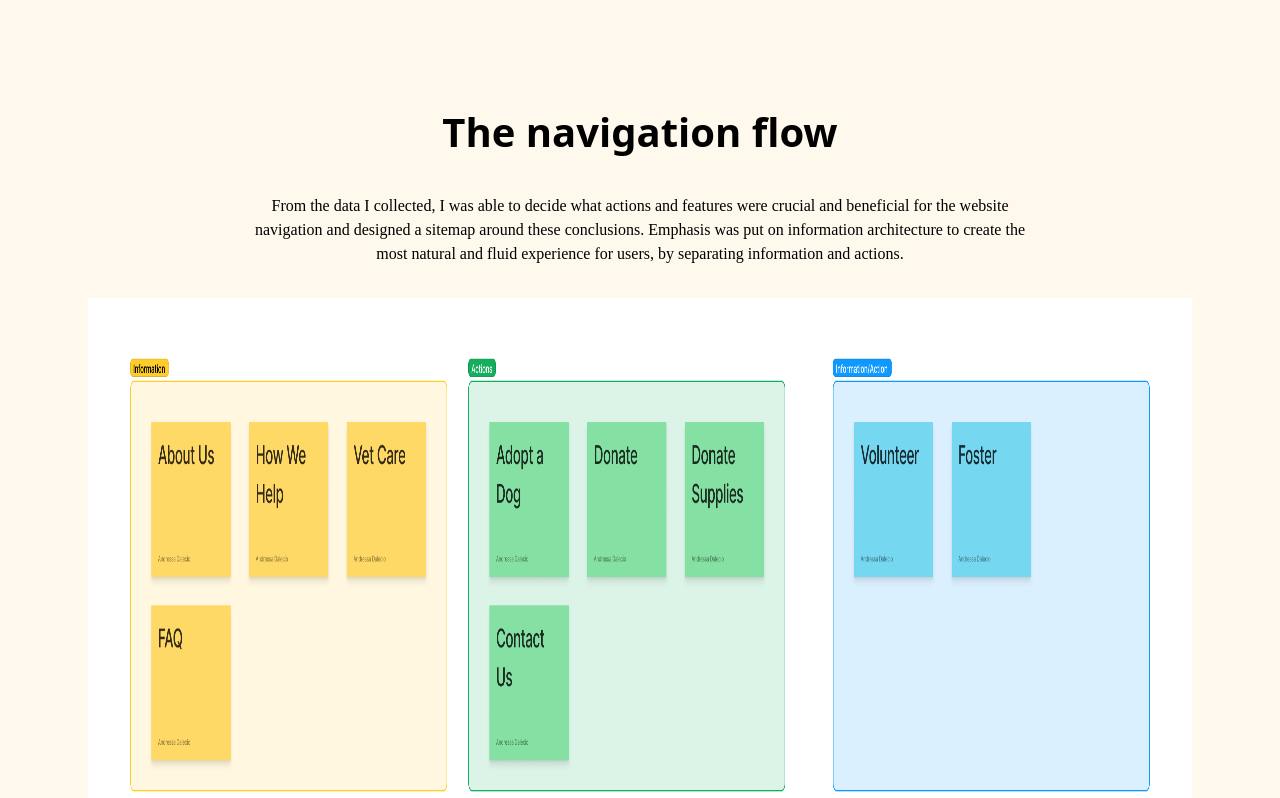
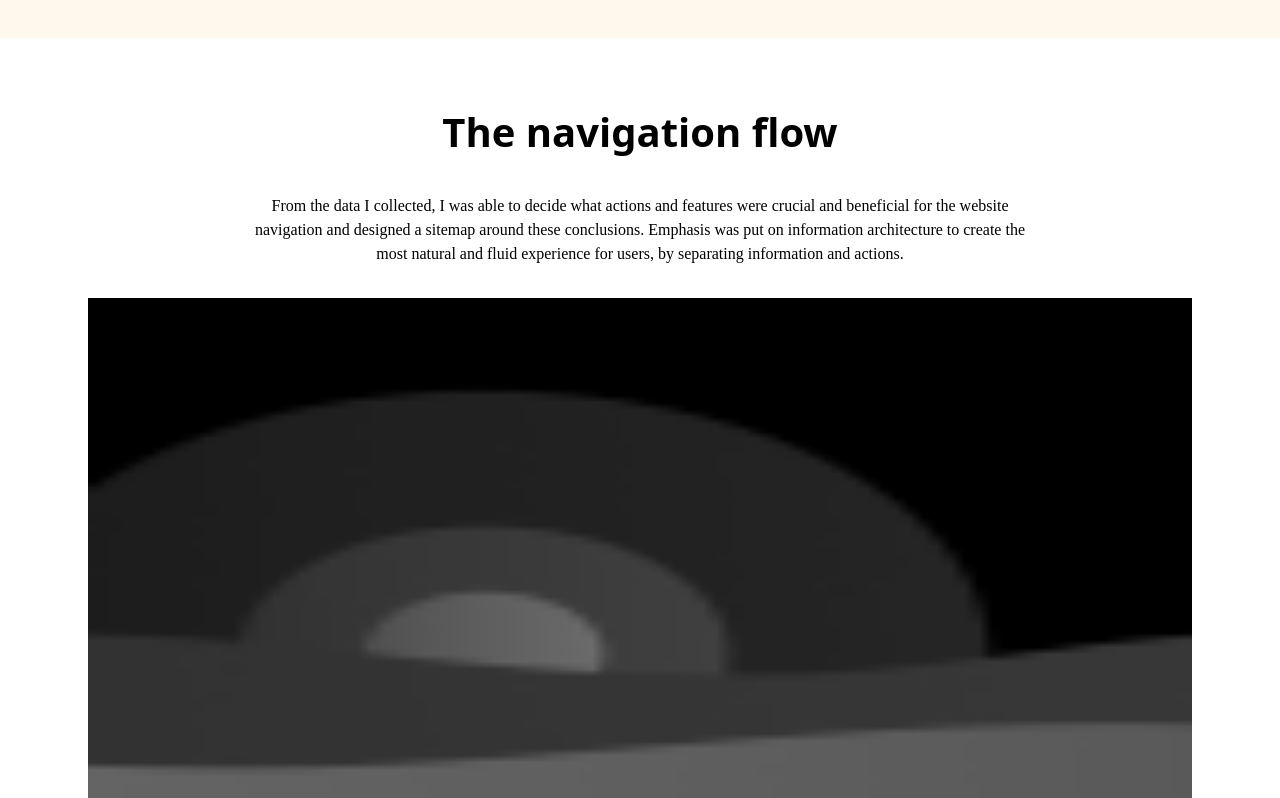
Before and after one commit to gustxyz/andressa-portfolio, a Next.js app: page /my-work/seattle-dogs in a window 1280 px wide. Shown: the part 5908-6706 px from the top of the page. Built offline with nearby package versions, Linux system fonts and the light colour scheme.

Commit message:
bg-white-nav

```diff
--- a/app/my-work/seattle-dogs/page.tsx
+++ b/app/my-work/seattle-dogs/page.tsx
@@ -192,7 +192,7 @@ const NavigationDescription = (
   </>
 );
 
-const NavigationImgPath1 = "/images/action_information.png";
+const NavigationImgPath1 = "/images/research-img.png";
 const NavigationImgPath2 = "/images/research-img.png";
 
 //Navigation Improvement
@@ -539,7 +539,7 @@ export default function WorkPage() {
           <img className="w-full h-[576px]" src={InsightsImgPath} />
         </Container>
       </FullContainer>
-      <FullContainer className="bg-[color:var(--off-white)]">
+      <FullContainer className="bg-white">
         <Container className="py-16 min-h-[500px]">
           <div className="text-center ">
             <WorkPageContentBlock
```
